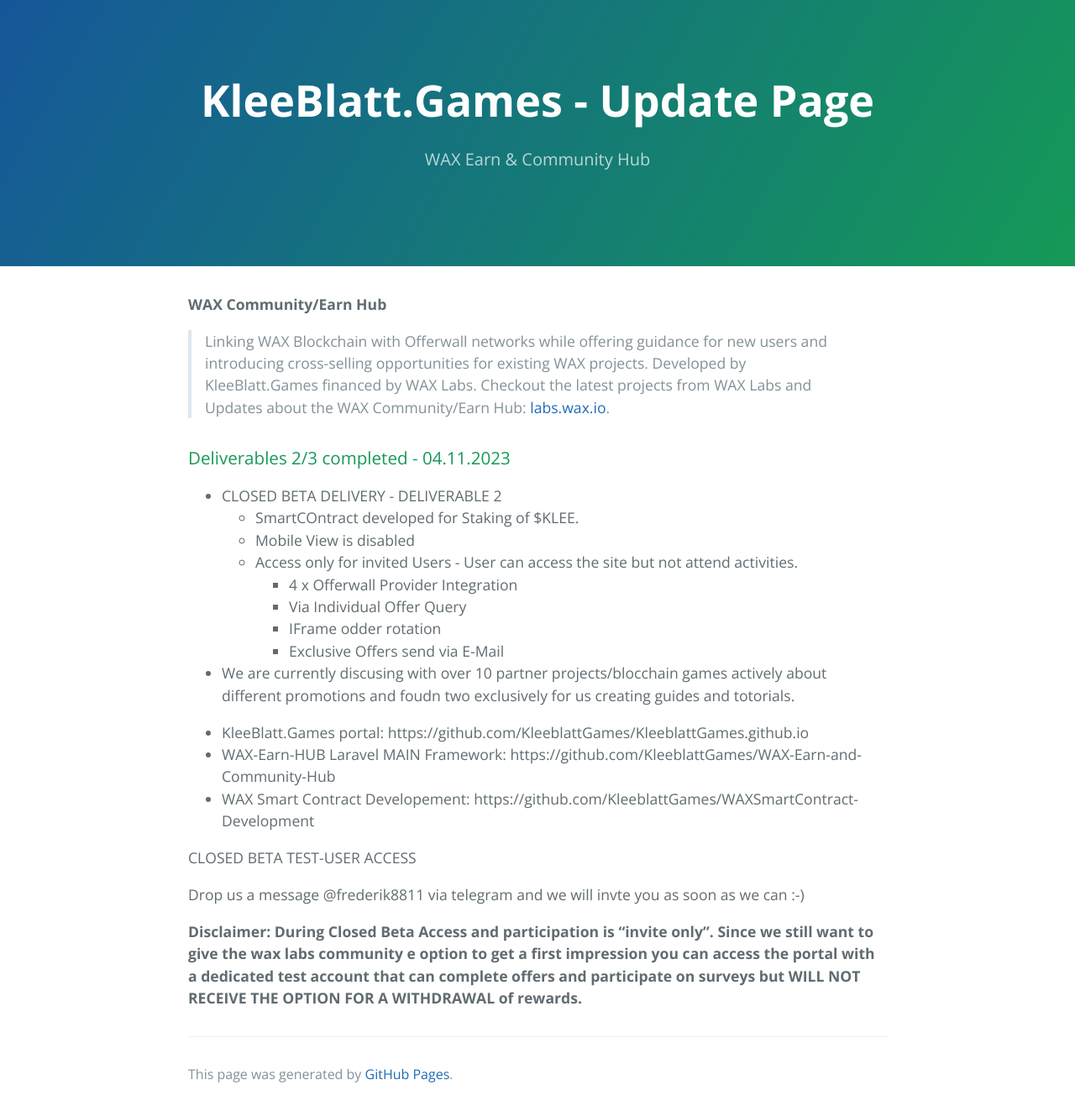
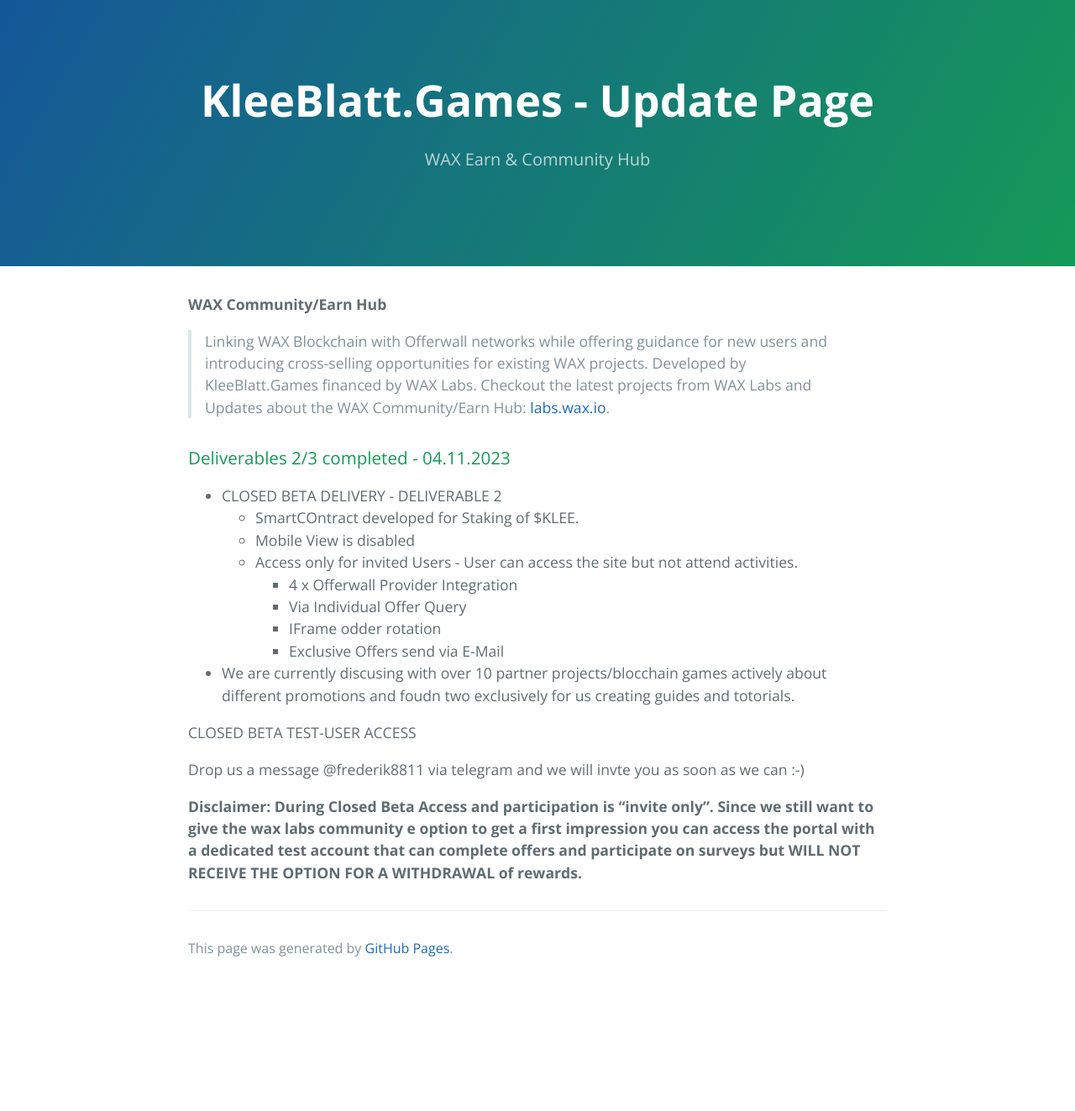
Before and after one commit to KleeblattGames/KleeblattGames.github.io, a Jekyll site: the page built from index.md, in a window 1280 px wide. Shown: the whole page at 84% size. Built offline with Jekyll 4.4.1, drawn with Linux system fonts in a browser that asks for light colours; after the commit the page ends 1173 px from its top, so only the background shows below that.

Commit message:
Update index.md

```diff
--- a/index.md
+++ b/index.md
@@ -24,11 +24,6 @@
 
 - We are currently discusing with over 10 partner projects/blocchain games actively about different promotions and foudn two exclusively for us creating guides and totorials.
 
-- KleeBlatt.Games portal: https://github.com/KleeblattGames/KleeblattGames.github.io
-- WAX-Earn-HUB Laravel MAIN Framework: https://github.com/KleeblattGames/WAX-Earn-and-Community-Hub
-- WAX Smart Contract Developement: https://github.com/KleeblattGames/WAXSmartContract-Development
-
-
 
 
 CLOSED BETA TEST-USER ACCESS
```
